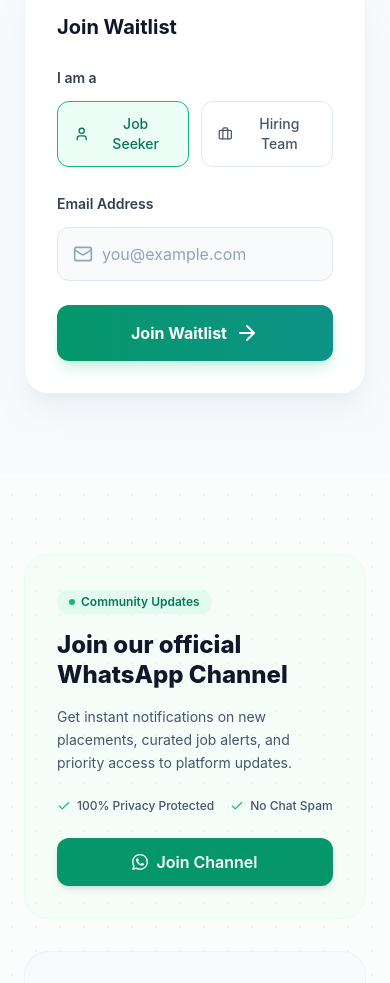
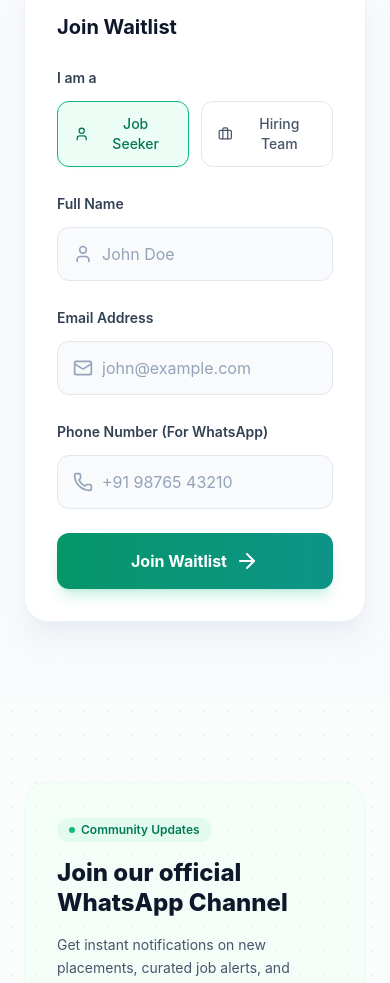
Before and after one commit to ramasubuofficial-pro/udhavimaghil_job_portal, a React (Vite) app: page / in a window 390 px wide. Shown: the part 6021-7004 px from the top of the page. Built offline with nearby package versions, Linux system fonts and the light colour scheme.

Commit message:
Add name and phone fields to Waitlist form

```diff
--- a/src/components/Waitlist.jsx
+++ b/src/components/Waitlist.jsx
@@ -1,10 +1,12 @@
 import React, { useState } from 'react';
-import { ArrowRight, Check, Loader2, User, Briefcase, Mail } from 'lucide-react';
+import { ArrowRight, Check, Loader2, User, Briefcase, Mail, Phone } from 'lucide-react';
 import { supabase } from '../lib/supabaseClient';
 
 export default function Waitlist() {
   const [userType, setUserType] = useState('seeker');
+  const [name, setName] = useState('');
   const [email, setEmail] = useState('');
+  const [phone, setPhone] = useState('');
   const [status, setStatus] = useState('idle'); // idle, loading, success, error
   const [errorMessage, setErrorMessage] = useState('');
 
@@ -16,7 +18,7 @@
     try {
       const { data, error } = await supabase
         .from('waitlist')
-        .insert([{ email, user_type: userType }]);
+        .insert([{ email, user_type: userType, name, phone }]);
 
       if (error) {
         if (error.code === '23505') { // Unique violation
@@ -28,7 +30,9 @@
         setStatus('error');
       } else {
         setStatus('success');
+        setName('');
         setEmail('');
+        setPhone('');
       }
     } catch (err) {
       console.error(err);
@@ -123,6 +127,25 @@
                   </div>
                 </div>
 
+                {/* Full Name input */}
+                <div className="space-y-3">
+                  <label htmlFor="name" className="text-sm font-semibold text-slate-700 dark:text-slate-300">Full Name</label>
+                  <div className="relative">
+                    <div className="absolute inset-y-0 left-0 pl-4 flex items-center pointer-events-none">
+                      <User className="h-5 w-5 text-slate-400" />
+                    </div>
+                    <input
+                      type="text"
+                      id="name"
+                      required
+                      value={name}
+                      onChange={(e) => setName(e.target.value)}
+                      className={`block w-full pl-11 pr-4 py-3.5 bg-slate-50 dark:bg-slate-950 border ${status === 'error' ? 'border-red-500' : 'border-slate-200 dark:border-slate-800'} rounded-xl text-slate-900 dark:text-white placeholder-slate-400 focus:outline-none focus:ring-2 focus:ring-emerald-500/50 focus:border-emerald-500 transition-colors`}
+                      placeholder="John Doe"
+                    />
+                  </div>
+                </div>
+
                 {/* Email input */}
                 <div className="space-y-3">
                   <label htmlFor="email" className="text-sm font-semibold text-slate-700 dark:text-slate-300">Email Address</label>
@@ -137,12 +160,31 @@
                       value={email}
                       onChange={(e) => setEmail(e.target.value)}
                       className={`block w-full pl-11 pr-4 py-3.5 bg-slate-50 dark:bg-slate-950 border ${status === 'error' ? 'border-red-500' : 'border-slate-200 dark:border-slate-800'} rounded-xl text-slate-900 dark:text-white placeholder-slate-400 focus:outline-none focus:ring-2 focus:ring-emerald-500/50 focus:border-emerald-500 transition-colors`}
-                      placeholder="you@example.com"
+                      placeholder="john@example.com"
                     />
                   </div>
                   {status === 'error' && (
                     <p className="text-red-500 text-xs font-medium mt-1.5">{errorMessage}</p>
                   )}
+                </div>
+
+                {/* Phone Number input */}
+                <div className="space-y-3">
+                  <label htmlFor="phone" className="text-sm font-semibold text-slate-700 dark:text-slate-300">Phone Number (For WhatsApp)</label>
+                  <div className="relative">
+                    <div className="absolute inset-y-0 left-0 pl-4 flex items-center pointer-events-none">
+                      <Phone className="h-5 w-5 text-slate-400" />
+                    </div>
+                    <input
+                      type="tel"
+                      id="phone"
+                      required
+                      value={phone}
+                      onChange={(e) => setPhone(e.target.value)}
+                      className={`block w-full pl-11 pr-4 py-3.5 bg-slate-50 dark:bg-slate-950 border ${status === 'error' ? 'border-red-500' : 'border-slate-200 dark:border-slate-800'} rounded-xl text-slate-900 dark:text-white placeholder-slate-400 focus:outline-none focus:ring-2 focus:ring-emerald-500/50 focus:border-emerald-500 transition-colors`}
+                      placeholder="+91 98765 43210"
+                    />
+                  </div>
                 </div>
 
                 {/* Submit button */}
```
